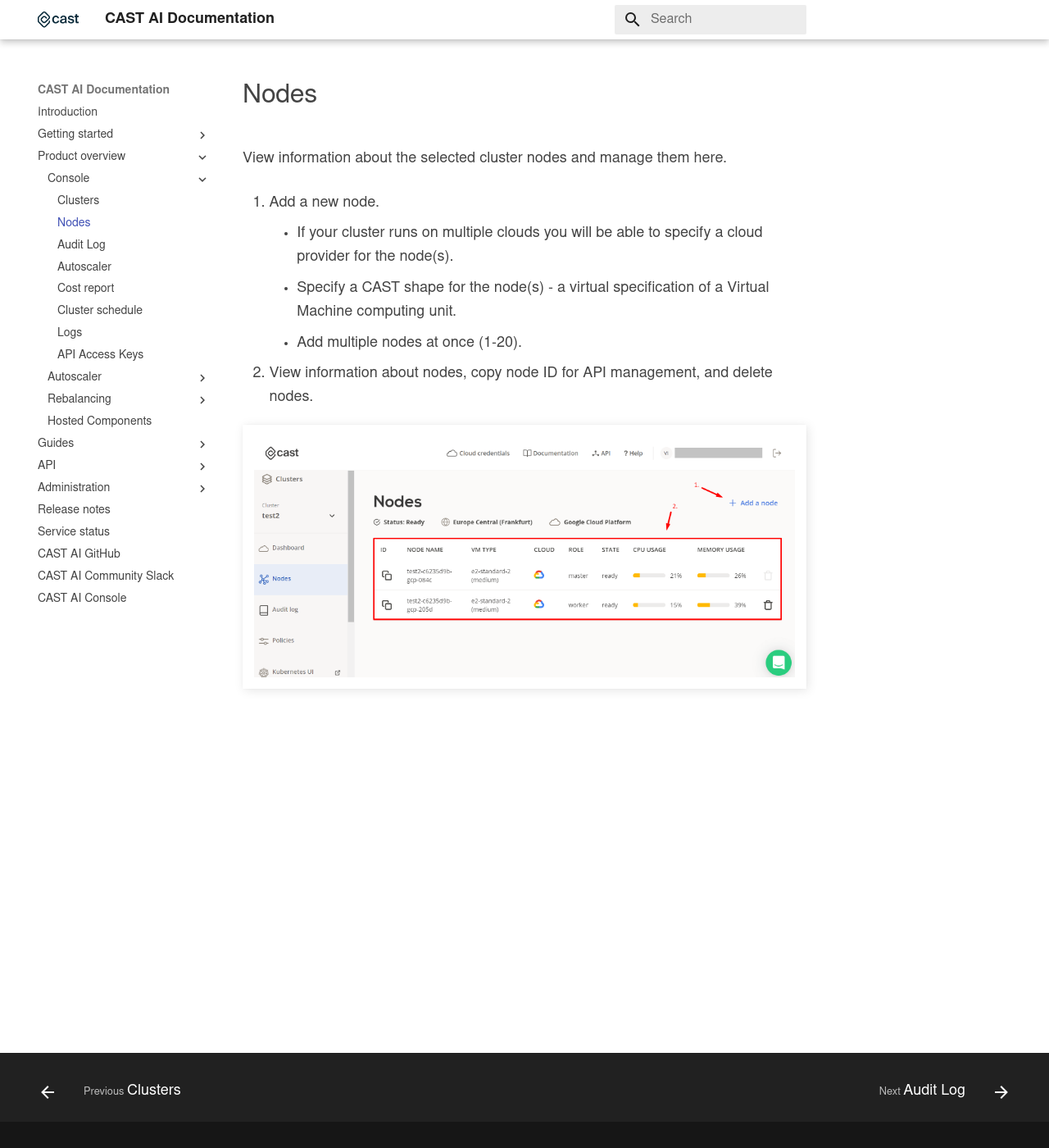
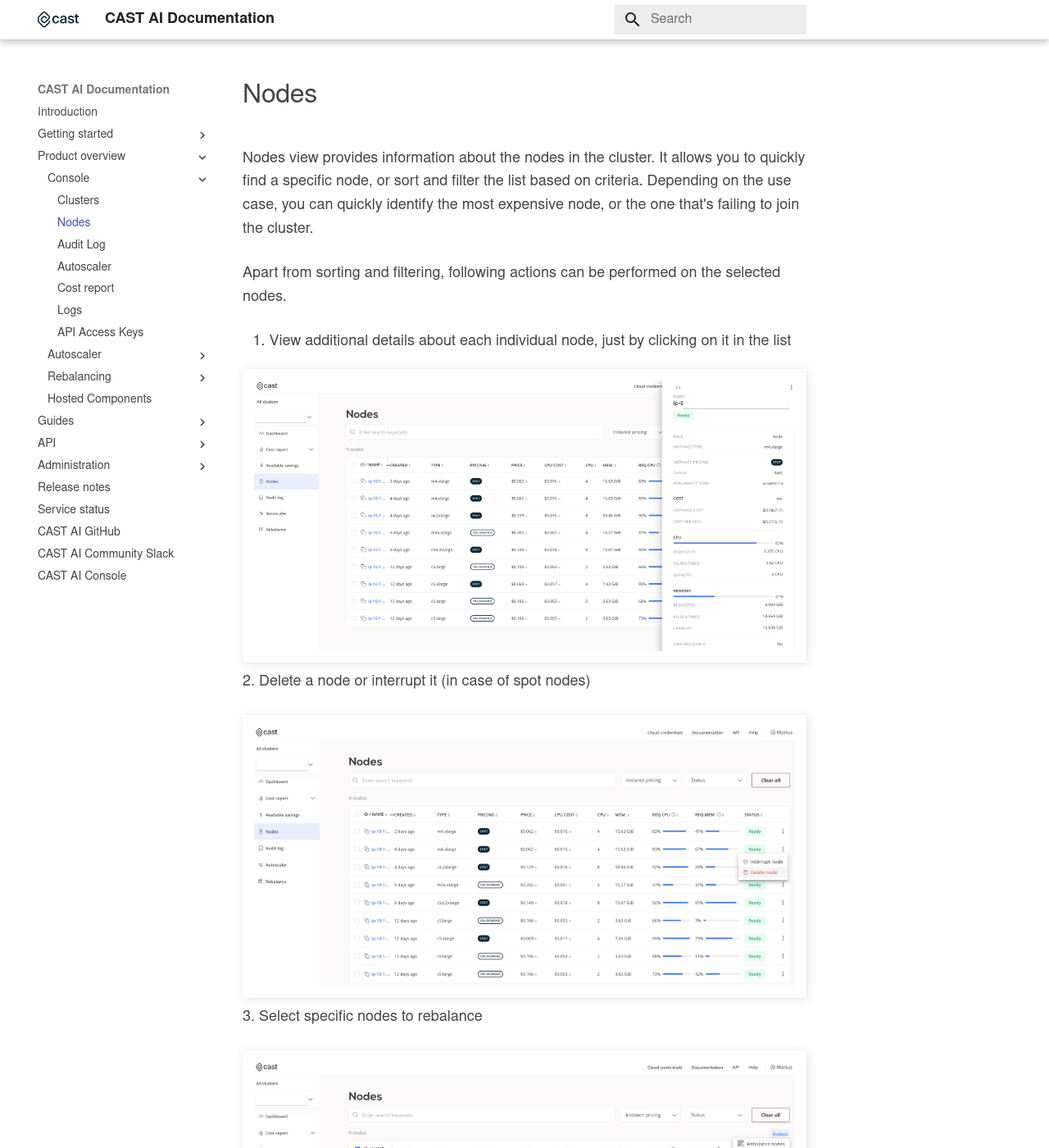
Before and after one commit to castai/docs, an MkDocs documentation site: the page built from docs/product-overview/console/nodes.md, in a window 1280 px wide and 1400 px high. Shown: the whole window at 82% size. Built offline with MkDocs 1.6.1 and Material for MkDocs 9.7.7, drawn with Linux system fonts in a browser that asks for light colours; some web fonts are replaced.

Commit message:
Removed references to multicloud or obsolete functionality (#224)
Removed reference to create multicloud cluster in 'Overview' page
Updated Nodelist page to list current functionality and show screenshots
Removed 'cluster schedule' page as its not applicable anymore

```diff
--- a/docs/product-overview/console/nodes.md
+++ b/docs/product-overview/console/nodes.md
@@ -4,12 +4,16 @@
 
 # Nodes
 
-  View information about the selected cluster nodes and manage them here.
+Nodes view provides information about the nodes in the cluster. It allows you to quickly find a specific node, or sort and filter the list based on criteria. Depending on the use case, you can quickly identify the most expensive node, or the one that's failing to join the cluster.
 
-  1. Add a new node.
-     - If your cluster runs on multiple clouds you will be able to specify a cloud provider for the node(s).
-     - Specify a CAST shape for the node(s) - a virtual specification of a Virtual Machine computing unit.
-     - Add multiple nodes at once (1-20).
-  2. View information about nodes, copy node ID for API management, and delete nodes.
+Apart from sorting and filtering, following actions can be performed on the selected nodes.
 
-![](images/nodes.png)
+  1. View additional details about each individual node, just by clicking on it in the list
+
+  ![](images/nodes-details.png)
+  2. Delete a node or interrupt it (in case of spot nodes)
+
+  ![](images/nodes.png)
+  3. Select specific nodes to rebalance
+
+  ![](images/nodes-rebalance.png)
--- a/mkdocs.yml
+++ b/mkdocs.yml
@@ -90,7 +90,6 @@
           - product-overview/console/audit-log.md
           - product-overview/console/autoscaler.md
           - 'Cost report': product-overview/console/cost-report.md
-          - product-overview/console/schedule.md
           - product-overview/console/logs.md
           - product-overview/console/api.md
       - 'Autoscaler':
```
Also changed, not shown: docs/index.md (+2 -2 lines), docs/product-overview/console/schedule.md (deleted, +0 -26 lines), docs/product-overview/console/images/nodes-details.png (added), docs/product-overview/console/images/nodes-rebalance.png (added), docs/product-overview/console/images/nodes.png, docs/product-overview/console/images/schedule1.png (deleted), docs/product-overview/console/images/schedule2.png (deleted), docs/product-overview/console/images/schedule3.png (deleted).
